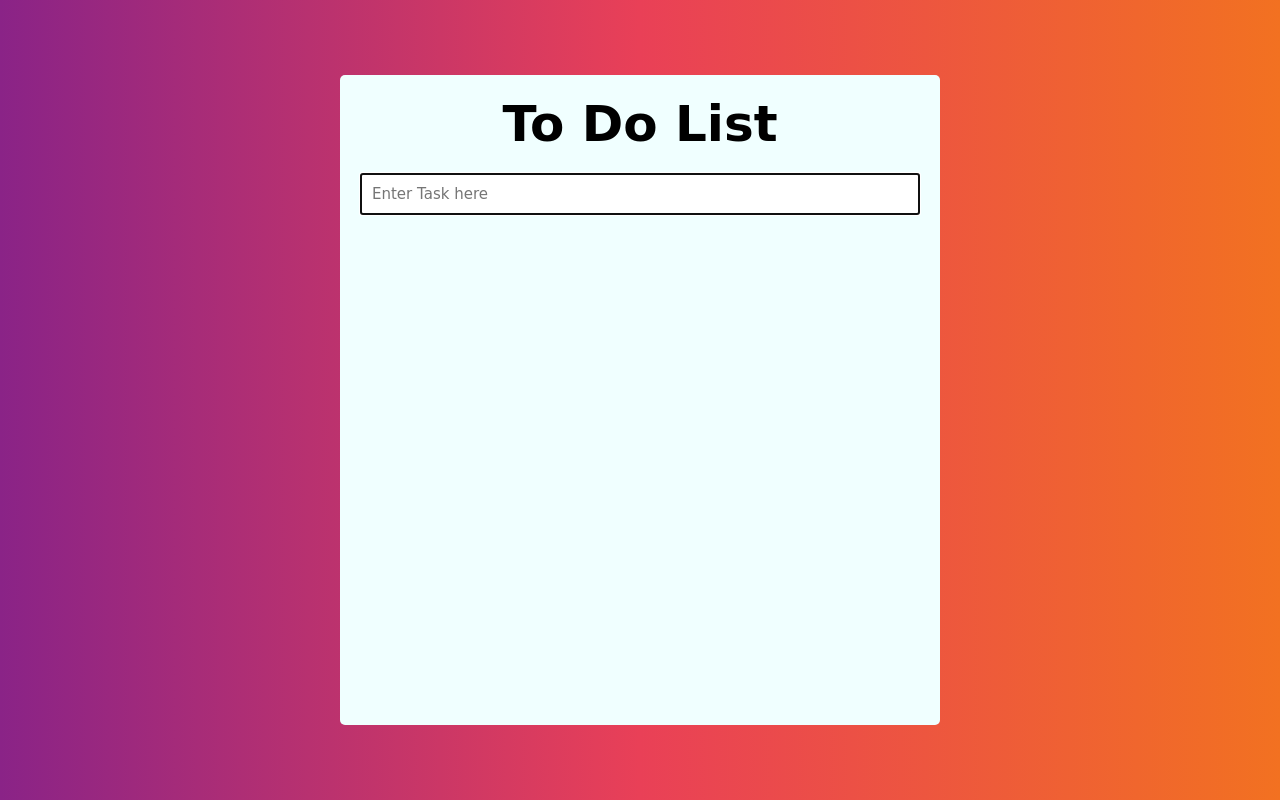
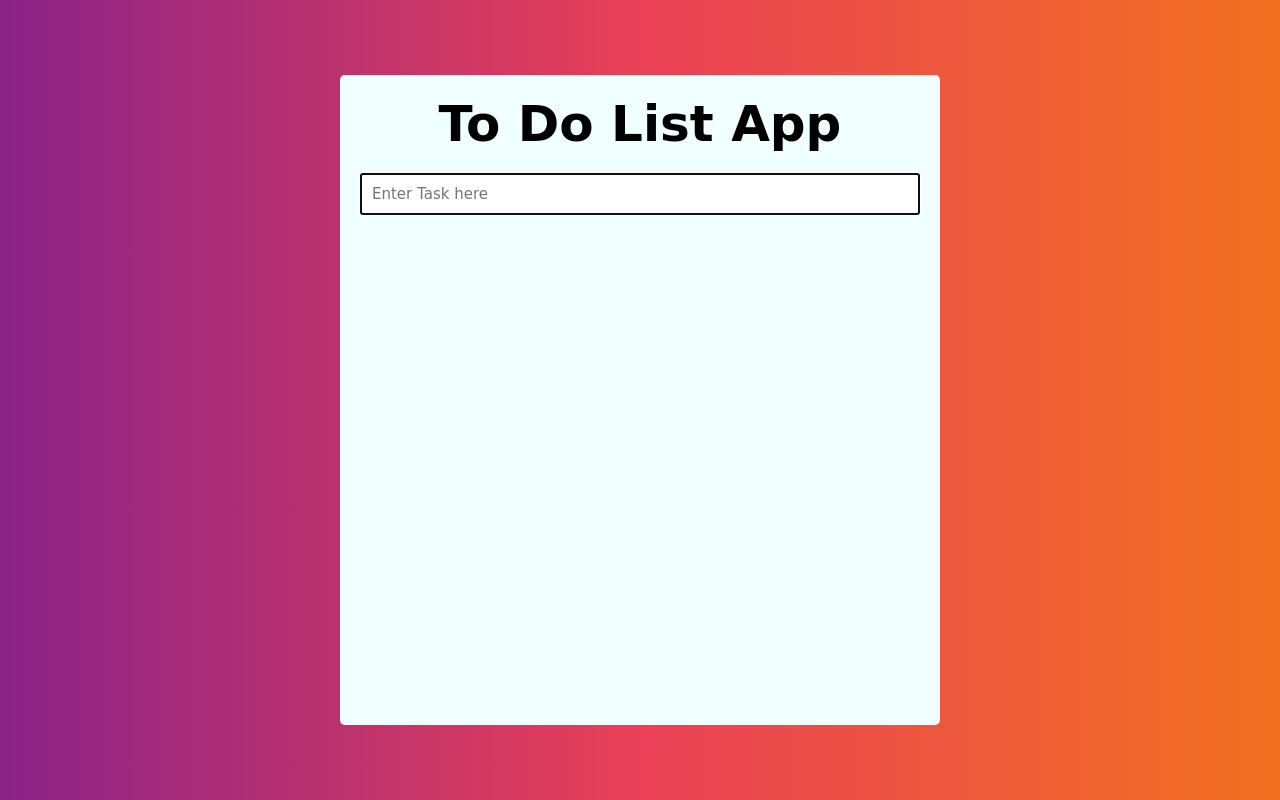
Before and after one commit to AlishaTamboli/JavaScript-Projects, a plain HTML site: page To_Do_List_App/index.html in a window 1280 px wide. Drawn offline with Linux system fonts and the light colour scheme.

Commit message:
Update index.html

```diff
--- a/To_Do_List_App/index.html
+++ b/To_Do_List_App/index.html
@@ -9,7 +9,7 @@
 <body>
     <main>
         <div class="box">
-            <h1>To Do List</h1>
+            <h1>To Do List App</h1>
             <input type="text" id="item" placeholder="Enter Task here" autofocus>
             <ul id="todobox"></ul>
         </div>
```
